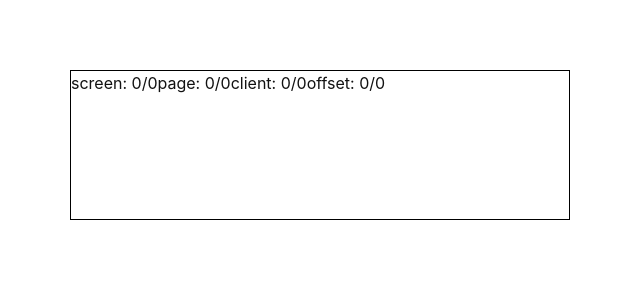
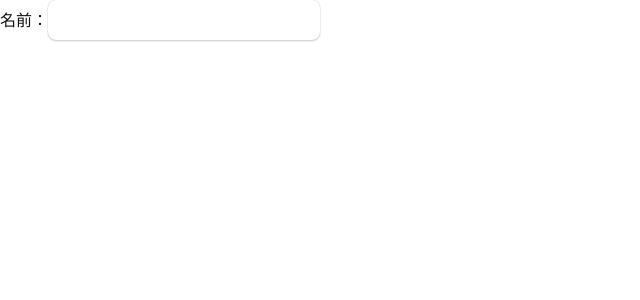
Before and after one commit to MofuMofu2/react-sandbox, a React (Create React App) app: page / in a window 1280 px wide. Shown: the top 300 px of the page, without its empty margins (0-640 px from the left). Built offline with nearby package versions, Linux system fonts and the light colour scheme.

Commit message:
feature: #42 キーの種別を元に特定のキーが押されたときだけアラートを出す
Ctl+cとかはAND条件でやってるんだなと思った。結構泥臭い

```diff
--- /dev/null
+++ b/src/component/EventKey/EventKey.tsx
@@ -0,0 +1,17 @@
+import React from "react";
+
+export default function EventKey() {
+  const handleKey = (e: React.KeyboardEvent<HTMLInputElement>) => {
+    if (e.ctrlKey && e.key === "q") {
+      alert("名前は20文字以内で入力してください");
+    }
+  };
+  return (
+    <form>
+      <label>
+        名前：
+        <input type="text" size={20} onKeyDown={handleKey} />
+      </label>
+    </form>
+  );
+}
--- a/src/index.tsx
+++ b/src/index.tsx
@@ -2,7 +2,7 @@ import React from "react";
 import ReactDOM from "react-dom/client";
 import "./index.css";
 import reportWebVitals from "./reportWebVitals";
-import EventPoint from "./component/EventPoint/EventPoint";
+import EventKey from "./component/EventKey/EventKey";
 
 if (process.env.NODE_ENV === "development") {
   void import("./mocks/browser").then(({ worker }) => {
@@ -14,7 +14,7 @@ const root = ReactDOM.createRoot(
   document.getElementById("root") as HTMLElement
 );
 
-root.render(<EventPoint />);
+root.render(<EventKey />);
 
 // If you want to start measuring performance in your app, pass a function
 // to log results (for example: reportWebVitals(console.log))
```
